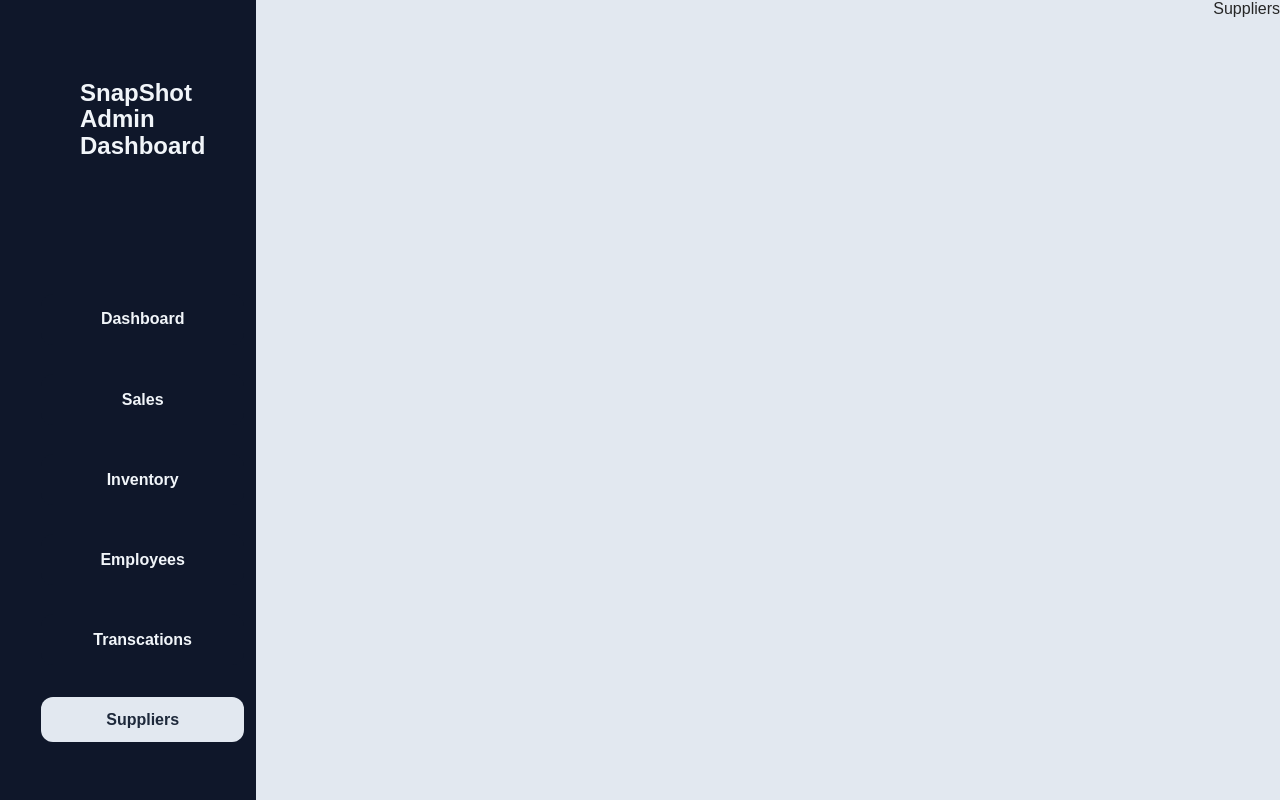
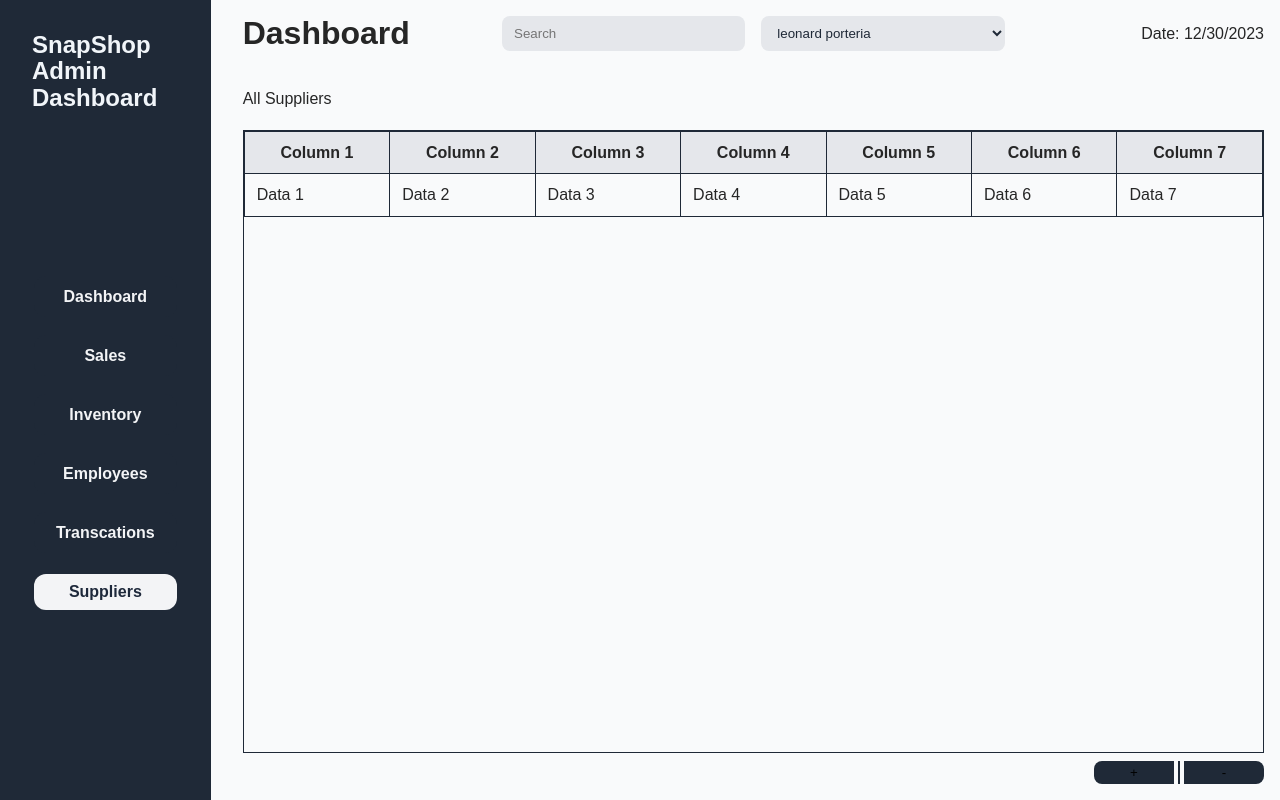
Before and after one commit to leonardporteria/pos-system, a React (Vite) app in the folder client/: page /admin/suppliers in a window 1280 px wide. Built offline with nearby package versions, Linux system fonts and the light colour scheme.

Commit message:
suppliers layout

```diff
--- a/client/src/App.scss
+++ b/client/src/App.scss
@@ -12,27 +12,17 @@
   height: 100vh;
   max-height: 100vh;
 
-  font-family: 'Montserrat', sans-serif;
+  font-family: 'Poppins', sans-serif;
+}
 
-  &__Header {
-    display: grid;
-    grid-template-columns: 1fr 0.75fr;
-    width: 100%;
-    height: 4rem;
-
-    &__Title {
-      font-size: 1.5rem;
-      align-self: center;
-      justify-self: start;
-    }
-    &__Links {
-      display: flex;
-      justify-content: space-around;
-      align-self: center;
-      gap: 2rem;
-      &__Link {
-        color: $neutral-100;
-      }
-    }
-  }
+.Modal {
+  position: absolute;
+  background-color: $gray-200;
+  padding: 2rem;
+  border-radius: 0.5rem;
+  position: absolute;
+  width: 40vw;
+  top: 50%;
+  left: 60%;
+  transform: translate(-50%, -50%);
 }
--- a/client/src/components/admin/Admin.jsx
+++ b/client/src/components/admin/Admin.jsx
@@ -1,4 +1,5 @@
 import { BrowserRouter, Route, Routes, Link, useMatch } from 'react-router-dom';
+import { useEffect } from 'react';
 import PropTypes from 'prop-types';
 
 import Dashboard from './pages/Dashboard';
@@ -9,13 +10,24 @@ import Suppliers from './pages/Suppliers';
 import Inventory from './pages/Inventory';
 
 import './Admin.scss';
+import { useState } from 'react';
+
+const Admin = () => {
+  const initialLocation = localStorage.getItem('currentPage') || 'Dashboard';
+  const [location, setLocation] = useState(initialLocation);
+  const [currentDate, setCurrentDate] = useState('');
 
   const NavLink = ({ to, label }) => {
     const match = useMatch(to);
+
     return (
       <Link
         to={to}
         className={match ? 'currentpage' : 'Admin__Sidebar__Links__Link'}
+        onClick={() => {
+          setLocation(label);
+          localStorage.setItem('currentPage', label);
+        }}
       >
         <p>{label}</p>
       </Link>
@@ -27,12 +39,25 @@ NavLink.propTypes = {
     label: PropTypes.string.isRequired,
   };
 
-const Admin = () => {
+  useEffect(() => {
+    const getCurrentDate = () => {
+      const now = new Date();
+      const month = (now.getMonth() + 1).toString().padStart(2, '0');
+      const day = now.getDate().toString().padStart(2, '0');
+      const year = now.getFullYear();
+
+      const formattedDate = `${month}/${day}/${year}`;
+      setCurrentDate(formattedDate);
+    };
+
+    getCurrentDate();
+  }, []);
+
   return (
     <div className='Admin'>
       <BrowserRouter>
         <nav className='Admin__Sidebar'>
-          <h1 className='Admin__Sidebar__Title'>SnapShot Admin Dashboard</h1>
+          <h1 className='Admin__Sidebar__Title'>SnapShop Admin Dashboard</h1>
 
           <div className='Admin__Sidebar__Links'>
             <NavLink to='/admin/dashboard' label='Dashboard'>
@@ -56,6 +81,15 @@ const Admin = () => {
           </div>
         </nav>
 
+        <div className='Admin__Dashboard'>
+          <div className='Admin__Dashboard__Utils'>
+            <h1>{location}</h1>
+            <input type='text' placeholder='Search' />
+            <select name='' id=''>
+              <option value=''>leonard porteria</option>
+            </select>
+            <p>Date: {currentDate}</p>
+          </div>
           <Routes>
             <Route path='/' element={<Dashboard />} />
             <Route path='/admin/dashboard' element={<Dashboard />} />
@@ -65,6 +99,7 @@ const Admin = () => {
             <Route path='/admin/suppliers' element={<Suppliers />} />
             <Route path='/admin/inventory' element={<Inventory />} />
           </Routes>
+        </div>
       </BrowserRouter>
     </div>
   );
--- a/client/src/components/admin/Admin.scss
+++ b/client/src/components/admin/Admin.scss
@@ -11,17 +11,16 @@
   height: 100vh;
   max-height: 100vh;
 
-  font-family: 'Montserrat', sans-serif;
-
   &__Sidebar {
     display: grid;
     grid-template-rows: 1fr 6fr;
     width: 20%;
     height: 100%;
-    background-color: $slate-900;
+    gap: 5rem;
+    background-color: $gray-800;
 
     &__Title {
-      padding: 5rem;
+      padding: 2rem;
       font-size: 1.5rem;
       align-self: center;
       justify-self: start;
@@ -31,13 +30,14 @@
       padding: 3rem 1rem;
       display: grid;
       grid-template-rows: repeat(6, 1fr);
-      gap: 1rem;
+      gap: 0.5rem;
+      height: 60%;
       &__Link {
         width: 80%;
         height: 80%;
         justify-self: center;
         align-self: center;
-        background-color: $slate-900;
+        background-color: $gray-800;
         border-radius: 0.75rem;
 
         display: flex;
@@ -45,8 +45,47 @@
         align-items: center;
         > p {
           font-weight: 600;
-          color: $slate-100;
+          color: $gray-100;
         }
+      }
+    }
+  }
+
+  &__Dashboard {
+    display: grid;
+    grid-template-rows: 0.25fr 4fr;
+    height: 100vh;
+    max-height: 100vh;
+    width: 100%;
+
+    &__Utils {
+      padding: 1rem;
+      display: grid;
+      grid-template-columns: repeat(4, 1fr);
+      gap: 1rem;
+      > h1 {
+        justify-self: start;
+        align-self: center;
+      }
+      > p {
+        justify-self: end;
+        align-self: center;
+      }
+
+      > input {
+        background-color: $gray-200;
+        border: none;
+        color: $gray-800;
+        padding: 0.5rem 0.75rem;
+        border-radius: 0.5rem;
+      }
+
+      > select {
+        background-color: $gray-200;
+        border: none;
+        color: $gray-800;
+        padding: 0.5rem 0.75rem;
+        border-radius: 0.5rem;
       }
     }
   }
@@ -57,7 +96,7 @@
   height: 70%;
   justify-self: center;
   align-self: center;
-  background-color: $slate-200;
+  background-color: $gray-100;
   border-radius: 0.75rem;
 
   display: flex;
--- a/client/src/components/admin/pages/Inventory.jsx
+++ b/client/src/components/admin/pages/Inventory.jsx
@@ -1,8 +1,32 @@
+import { useState } from 'react';
+import PropTypes from 'prop-types';
+
 const Inventory = () => {
+  const [isAddProductsModalOpen, setAddProductsModalOpen] = useState(false);
+
+  const AddProducts = ({ onClose }) => {
+    return (
+      <div className='Inventory__Add'>
+        <p>Modal Content</p>
+        <button onClick={onClose}>Close</button>
+      </div>
+    );
+  };
+  AddProducts.propTypes = {
+    onClose: PropTypes.func.isRequired,
+  };
+
+  const toggleAddProductsModal = () => {
+    setAddProductsModalOpen(!isAddProductsModalOpen);
+  };
+
   return (
     <div className='Inventory'>
       Inventory
-      <button>Add Product</button>
+      <button onClick={toggleAddProductsModal}>Add Product</button>
+      {isAddProductsModalOpen && (
+        <AddProducts onClose={toggleAddProductsModal} />
+      )}
     </div>
   );
 };
--- a/client/src/components/admin/pages/Suppliers.jsx
+++ b/client/src/components/admin/pages/Suppliers.jsx
@@ -1,5 +1,116 @@
+import { useState } from 'react';
+import PropTypes from 'prop-types';
+
+import './Suppliers.scss';
+
 const Suppliers = () => {
-  return <div>Suppliers</div>;
+  const [isAddProductsModalOpen, setAddProductsModalOpen] = useState(false);
+  const [isRemoveProductsModalOpen, setRemoveProductsModalOpen] =
+    useState(false);
+
+  // * ADD PRODUCTS MODAL
+  const AddProducts = ({ onClose }) => {
+    return (
+      <div className='Suppliers__Modal__Add Modal'>
+        <h1>Add Suppliers</h1>
+
+        <div className='Suppliers__Add'>
+          <p>Details</p>
+          <p>id</p>
+          <input type='text' name='' id='' />
+          <p>name</p>
+          <input type='text' name='' id='' />
+          <p>contact #</p>
+          <input type='text' name='' id='' />
+          <p>tel #</p>
+          <input type='text' name='' id='' />
+          <p>email</p>
+          <input type='text' name='' id='' />
+          <p>address</p>
+          <input type='text' name='' id='' />
+        </div>
+        <button onClick={onClose}>Close</button>
+        <button>Confirm</button>
+      </div>
+    );
+  };
+  AddProducts.propTypes = {
+    onClose: PropTypes.func.isRequired,
+  };
+
+  // * REMOVE PRODUCTS MODAL
+  const RemoveProducts = ({ onClose }) => {
+    return (
+      <div className='Suppliers__Modal__Remove Modal'>
+        <p>Modal Content</p>
+
+        <button onClick={onClose}>Close</button>
+        <button>Confirm</button>
+      </div>
+    );
+  };
+  RemoveProducts.propTypes = {
+    onClose: PropTypes.func.isRequired,
+  };
+
+  const toggleAddProductsModal = () => {
+    setAddProductsModalOpen(!isAddProductsModalOpen);
+  };
+
+  const toggleRemoveProductsModal = () => {
+    setRemoveProductsModalOpen(!isRemoveProductsModalOpen);
+  };
+
+  return (
+    <div className='Suppliers'>
+      <div className='Suppliers__Filter'>
+        <p>All Suppliers</p>
+      </div>
+
+      <div className='Suppliers__Table'>
+        <table>
+          <thead>
+            <tr>
+              <th>Column 1</th>
+              <th>Column 2</th>
+              <th>Column 3</th>
+              <th>Column 4</th>
+              <th>Column 5</th>
+              <th>Column 6</th>
+              <th>Column 7</th>
+            </tr>
+          </thead>
+          <tbody>
+            <tr>
+              <td>Data 1</td>
+              <td>Data 2</td>
+              <td>Data 3</td>
+              <td>Data 4</td>
+              <td>Data 5</td>
+              <td>Data 6</td>
+              <td>Data 7</td>
+            </tr>
+          </tbody>
+        </table>
+      </div>
+
+      <div className='Suppliers__Modal'>
+        <div className='Suppliers__Modal__Toggle'>
+          <button onClick={toggleAddProductsModal}>+</button>
+          <div className='Suppliers__Modal__Toggle__Separator'></div>
+          <button onClick={toggleRemoveProductsModal}>-</button>
+        </div>
+      </div>
+
+      {/* MODALS */}
+      {isAddProductsModalOpen && (
+        <AddProducts onClose={toggleAddProductsModal} />
+      )}
+      {isRemoveProductsModalOpen && (
+        <RemoveProducts onClose={toggleRemoveProductsModal} />
+      )}
+    </div>
+  );
 };
 
 export default Suppliers;
--- /dev/null
+++ b/client/src/components/admin/pages/Suppliers.scss
@@ -0,0 +1,73 @@
+@import '../../../variables';
+
+.Suppliers {
+  display: grid;
+  grid-template-rows: 0.5fr 5fr 0.25fr;
+  height: 100%;
+  &__Filter {
+    display: flex;
+    align-items: center;
+    padding: 1rem;
+  }
+
+  &__Table {
+    margin: 0 1rem;
+    overflow-y: scroll;
+    max-height: 100%;
+    border: 1px solid $gray-800;
+
+    > table {
+      width: 100%;
+      border-collapse: collapse;
+      position: relative;
+
+      th,
+      td {
+        padding: 12px;
+        text-align: left;
+        border: 1px solid $gray-800;
+      }
+
+      th {
+        background-color: $gray-200;
+        text-align: center;
+        position: sticky;
+        top: 0;
+      }
+    }
+  }
+
+  &__Modal {
+    width: 100%;
+    display: flex;
+    justify-content: end;
+    align-items: end;
+    &__Toggle {
+      padding: 1rem;
+      display: flex;
+      gap: 0.25rem;
+      height: 50%;
+
+      > button {
+        cursor: pointer;
+        width: 5rem;
+        border: none;
+        background-color: $gray-800;
+      }
+
+      > button:nth-child(1) {
+        border-radius: 0.5rem 0 0 0.5rem;
+      }
+
+      > button:nth-child(3) {
+        border-radius: 0 0.5rem 0.5rem 0;
+      }
+
+      &__Separator {
+        height: 100%;
+        width: 2px;
+        background-color: $gray-800;
+      }
+    }
+  }
+}
--- a/client/src/index.scss
+++ b/client/src/index.scss
@@ -8,7 +8,7 @@
 
   color-scheme: light dark;
   color: $neutral-800;
-  background-color: $slate-200;
+  background-color: $gray-50;
 
   text-rendering: optimizeLegibility;
   -webkit-font-smoothing: antialiased;
@@ -37,6 +37,7 @@ body {
 * {
   margin: 0;
   padding: 0;
+  font-family: 'Poppins', sans-serif;
 }
 
 h1 {
```
Also changed, not shown: client/src/components/admin/pages/Dashboard.jsx (+1 -41 lines). Lines whose indentation alone changed are shown as unchanged.
